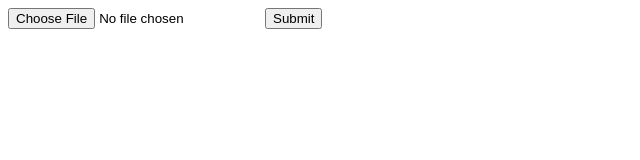
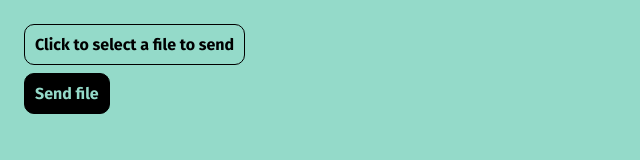
Before and after one commit to mk360/ftp-server, a plain HTML site: page client/index.html in a window 1280 px wide. Shown: the whole page, without its empty margins (0-640 px from the left). Drawn offline with Linux system fonts and the light colour scheme.

Commit message:
style entry page

```diff
--- a/client/index.css
+++ b/client/index.css
@@ -0,0 +1,60 @@
+body {
+    background-color: #94DAC9;
+    font-family: Fira Sans;
+}
+
+input {
+    display: none;
+}
+
+label {
+    display: inline-block;
+    transition: background-color 0.3s, color 0.3s;
+    cursor: pointer;
+}
+
+#file-upload-label:hover {
+    background-color: black;
+    color: #94DAC9;
+}
+
+#file-submit-label {
+    background-color: black;
+    color: #94DAC9;
+}
+
+#send-container {
+    margin: 0 0 8px 0;
+}
+
+#file-submit-label:hover {
+    background-color: #94DAC9;
+    color: black;
+}
+
+@media (min-width: 576px) {
+    body {
+        font-size: 16vw;
+        padding: 40px;
+    }
+
+    label {
+        font-size: 40px;
+        padding: 20px;
+        border: 5px solid black;
+    }
+}
+
+@media (min-width: 768px) {
+    body {
+        font-size: 16px;
+        padding: 16px;
+    }
+
+    label {
+        padding: 10px;
+        border: 1px solid black;
+        border-radius: 10px;
+        font-size: 16px;
+    }
+}
--- a/client/index.html
+++ b/client/index.html
@@ -1,12 +1,19 @@
 <!DOCTYPE html>
 <html>
     <head>
+        <link href="https://fonts.googleapis.com/css2?family=Fira+Sans:wght@700&display=swap" rel="stylesheet" />
         <link rel="stylesheet" href="./index.css" />
     </head>
     <body>
         <form action="fileupload" method="post" enctype="multipart/form-data">
-            <input name="file" type="file" id="file" />
-            <input type="submit" id="submit" />
+            <div id="send-container">
+                <input name="file" type="file" id="file" />
+                <label id="file-upload-label" for="file">Click to select a file to send</label>
+            </div>
+            <div>
+                <input type="submit" id="submit" name="submit" />
+                <label for="submit" id="file-submit-label">Send file</label>
+            </div>
         </form>
     </body>
 </html>
--- a/server/populateEnv.js
+++ b/server/populateEnv.js
@@ -16,7 +16,7 @@ try {
             if (!process.env[entryName]) {
                 process.env[entryName] = entryValue;
 
-                console.log("Loaded environment entry: " + entryName + " = " + entryValue);
+                console.log("Loaded environment file entry: " + entryName + " = " + entryValue);
             }
         }
     }
```
